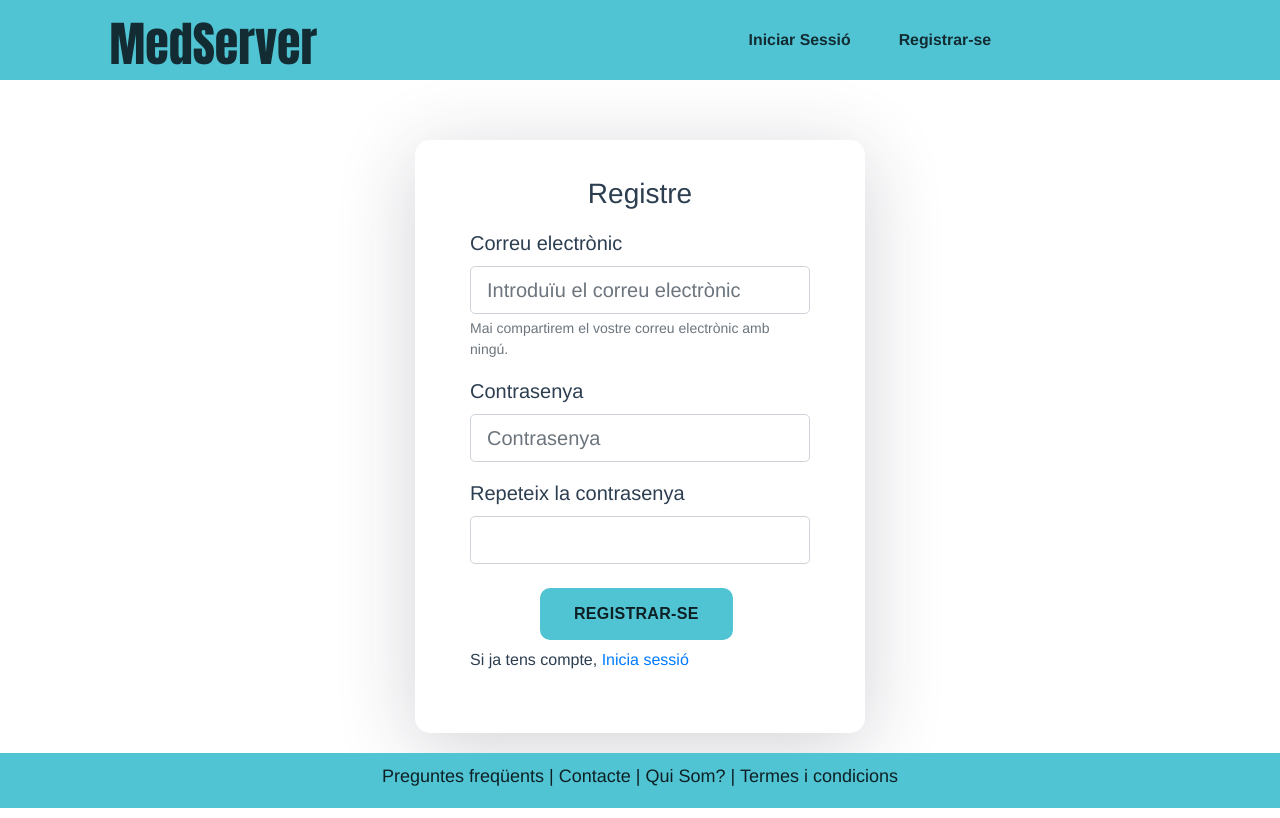
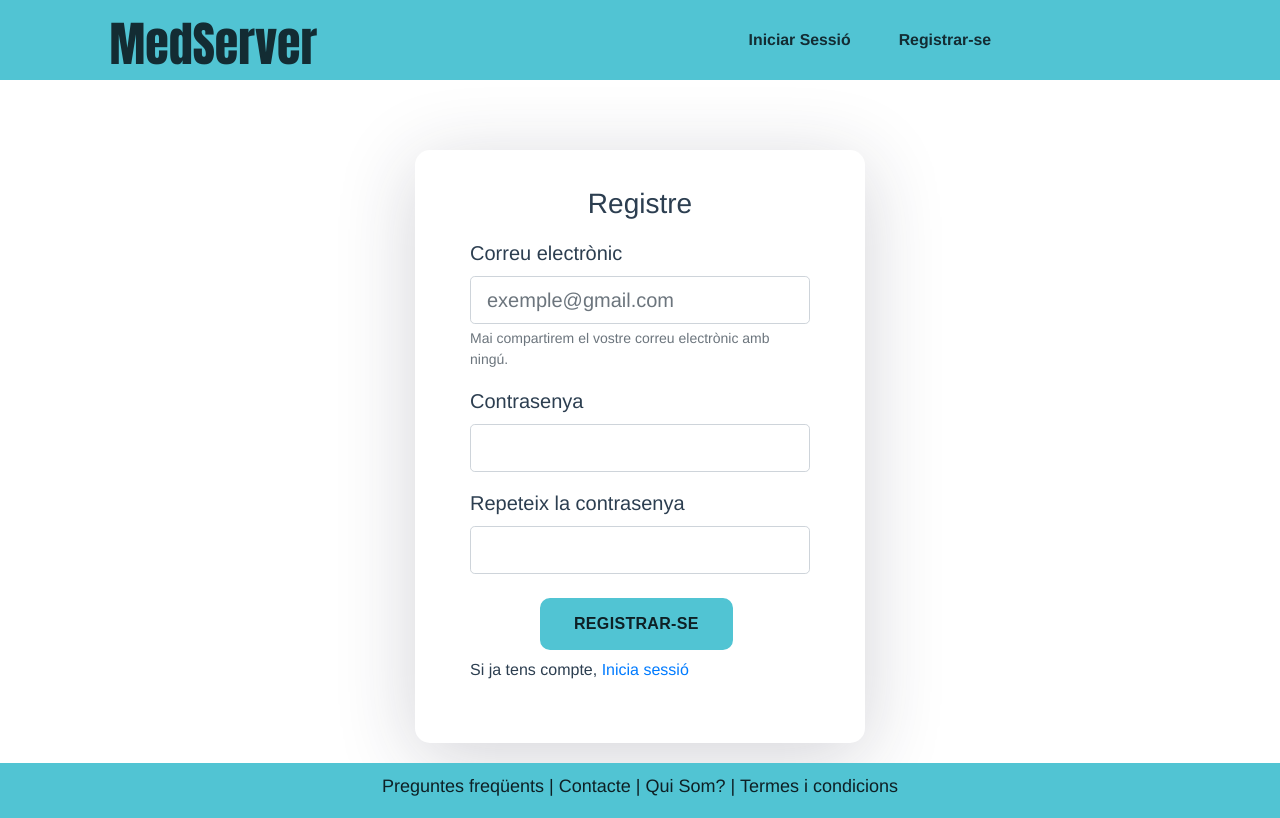
Before and after one commit to Peaverin/medserver, a Vue app: page /#/register in a window 1280 px wide. Built offline with nearby package versions, Linux system fonts and the light colour scheme; the HTML template or start-up script is replaced by a standard one; what @trevoreyre/autocomplete-vue, vue-form-wizard would draw is missing.

Commit message:
Small details.

```diff
--- a/src/App.vue
+++ b/src/App.vue
@@ -29,7 +29,7 @@ export default {
   -moz-osx-font-smoothing: grayscale;
   text-align: center;
   color: #2c3e50;
-  margin-top: 60px;
+  margin-top: 70px;
 }
 .fade-enter-active, .fade-leave-active, .routrans-enter-active, .routrans-leave-active {
   transition: opacity .5s;
--- a/src/components/Chat.vue
+++ b/src/components/Chat.vue
@@ -135,7 +135,7 @@ body {
 }
 
 .wrapper {
-    height: 100vh;
+  margin-top: 30px;
     display: flex;
     justify-content: center;
     align-items: center;
--- a/src/components/LoginForm.vue
+++ b/src/components/LoginForm.vue
@@ -12,7 +12,7 @@
 
             <div class="form-group">
                 <label>Contrasenya</label>
-                <input type="password" class="form-control form-control-lg" />
+                <input type="password" class="form-control form-control-lg " />
                 <router-link to="/recover">Has oblidat la contrasenya?</router-link>
             </div>
 
--- a/src/components/ProductGridComponent.vue
+++ b/src/components/ProductGridComponent.vue
@@ -238,7 +238,7 @@
         transition: 0.6s;
     }
     .grid-view {
-        margin-top: 160px;
+
         margin-bottom: 200px;
         padding-block-end: 200px;
     }
@@ -274,6 +274,7 @@
         transform: scale(1);
         background-color: var(--accent-color-1-darkest);
         color: white;
+        border-color:var(--accent-color-1-darkest);
     }
     .boto-comanda {
         justify-content: center;
--- a/src/components/RegisterForm.vue
+++ b/src/components/RegisterForm.vue
@@ -7,13 +7,13 @@
 
             <div class="form-group">
                 <label>Correu electrònic</label>
-                <input type="email" class="form-control form-control-lg" placeholder="Introduïu el correu electrònic"/>
+                <input type="email" class="form-control form-control-lg" placeholder="exemple@gmail.com"/>
                 <small id="emailHelp" class="form-text text-muted">Mai compartirem el vostre correu electrònic amb ningú.</small>
             </div>
 
             <div class="form-group">
                 <label>Contrasenya</label>
-                <input type="password" class="form-control form-control-lg" placeholder="Contrasenya"/>
+                <input type="password" class="form-control form-control-lg"/>
             </div>
 
             <div class="form-group">
--- a/src/router/index.js
+++ b/src/router/index.js
@@ -18,6 +18,14 @@ Vue.use(Router)
 
 export default new Router({
   routes: [
+    {
+      path: '/',
+      name: 'home',
+      component: Home,
+      meta: {
+        header: true
+      }
+    },
     {
       path: '/home',
       name: 'home',
@@ -99,14 +107,6 @@ export default new Router({
       }
     },
     {
-      path: '/',
-      name: 'OrderSummary',
-      component: OrderSummary,
-      meta: {
-        header: true
-      }
-    },
-    {
       path: '/orderSummary',
       name: 'OrderSummary',
       component: OrderSummary,
```
